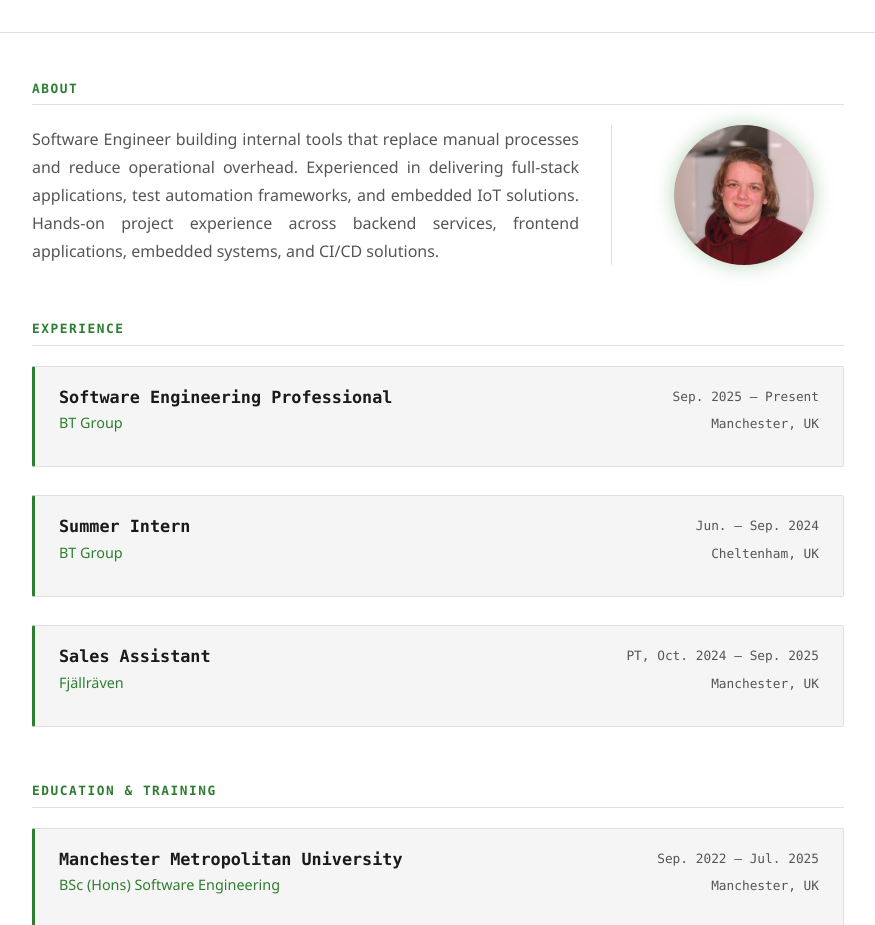
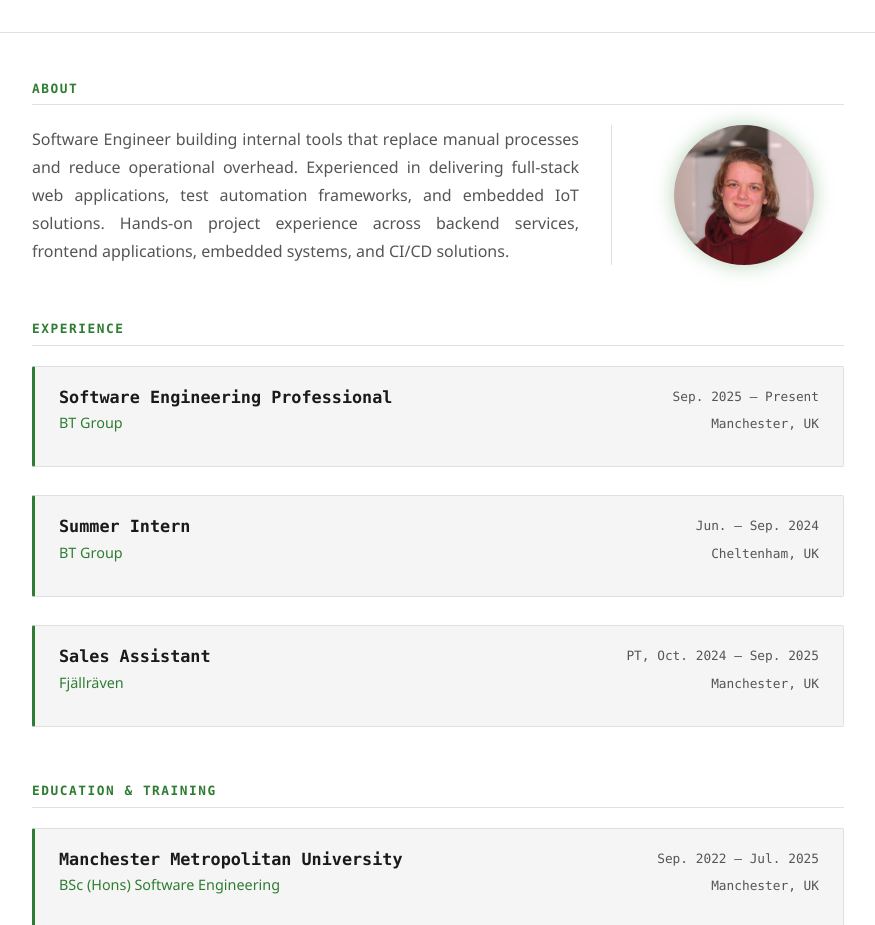
Before and after one commit to bhindley/cv-site, a React (Vite) app: page / in a window 1280 px wide. Shown: the part 948-1873 px from the top of the page, without its empty margins (202-1077 px from the left). Built offline with nearby package versions, Linux system fonts and the light colour scheme.

Commit message:
fixed typo

```diff
--- a/src/components/About.jsx
+++ b/src/components/About.jsx
@@ -5,7 +5,7 @@ export default function About() {
       <div className="about-content">
         <p className="about-text">
           Software Engineer building internal tools that replace manual processes and reduce operational overhead.
-          Experienced in delivering full-stack applications, test automation frameworks, and embedded IoT solutions.
+          Experienced in delivering full-stack web applications, test automation frameworks, and embedded IoT solutions.
           Hands-on project experience across backend services, frontend applications, embedded systems, and CI/CD solutions.
         </p>
         <div className="about-divider" aria-hidden="true" />
```
